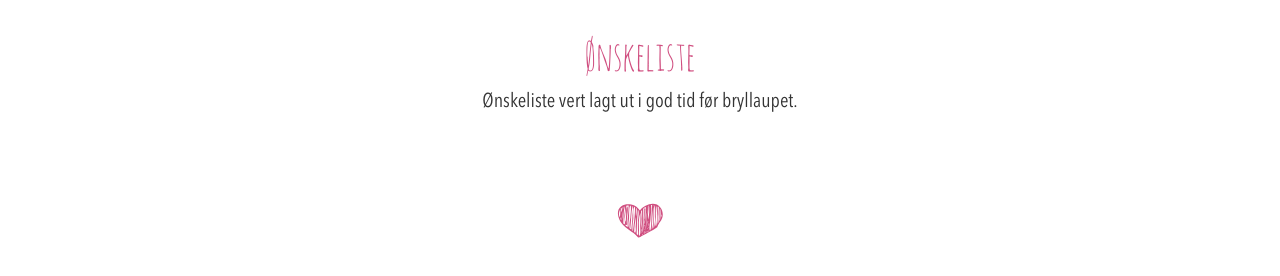
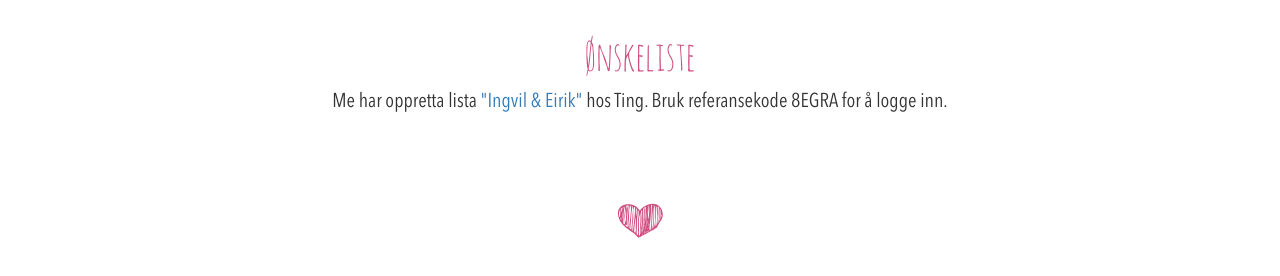
Before and after one commit to oyvindmidtbo/bryllup, a plain HTML site: page onskeliste.html in a window 1280 px wide. Shown: the part 76-352 px from the top of the page. Drawn offline with nearby package versions, Linux system fonts and the light colour scheme.

Commit message:
Oppdatert ønskelisten

```diff
--- a/onskeliste.html
+++ b/onskeliste.html
@@ -57,7 +57,7 @@
             <div class="starter-template">
                 <h1 class="header-font header-font-color">Ønskeliste</h1>
                 <p class="lead tekstfont">
-                    Ønskeliste vert lagt ut i god tid før bryllaupet.
+                    Me har oppretta lista <a href="https://www.ting.no/wishlist?id=6682">"Ingvil & Eirik"</a> hos Ting. Bruk referansekode 8EGRA for å logge inn.
                 </p>
             </div>
             <div class="row text-center">
```
